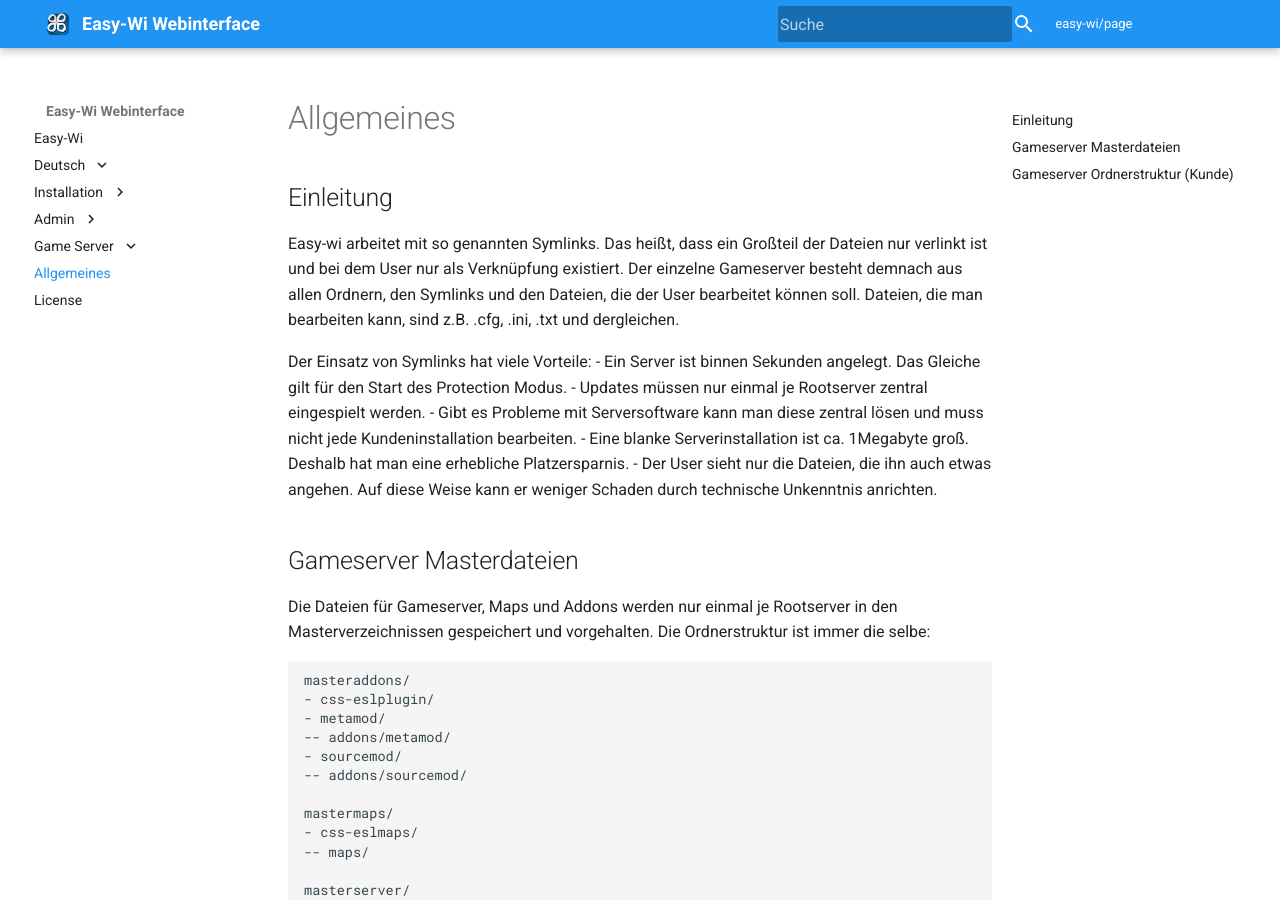
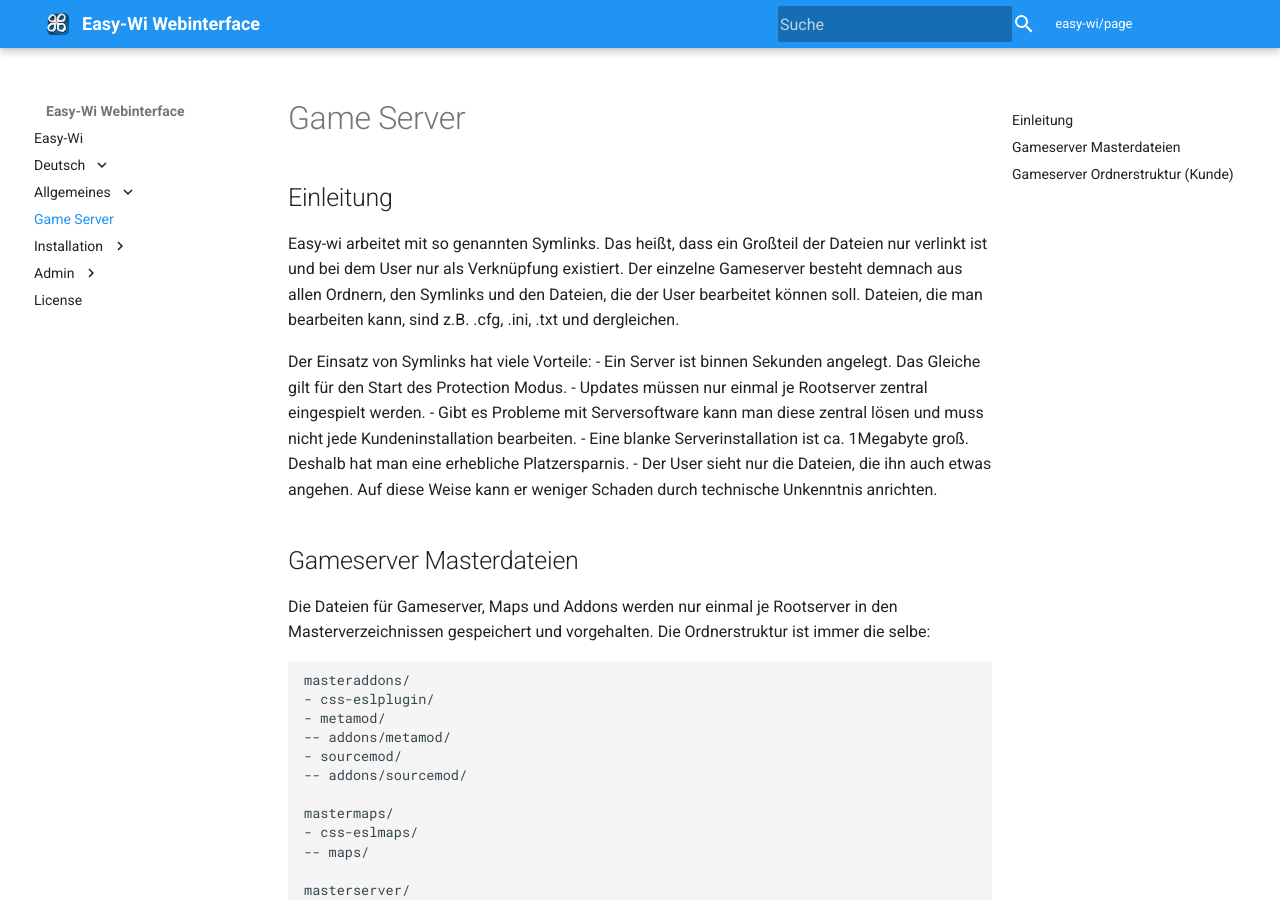
Before and after one commit to mikolaisebastian/page, an MkDocs documentation site: the page built from docs/de/allgemeines/game-server.md, in a window 1280 px wide and 900 px high. Built offline with MkDocs 1.6.1 and Material for MkDocs 9.7.7, drawn with Linux system fonts in a browser that asks for light colours; comment, search, counter and statistics services are not loaded; old or Windows-style settings are respelled for this version of MkDocs; some of the changed lines change nothing that is shown.

Commit message:
Refactor markdown files into folders

```diff
--- a/mkdocs.yml
+++ b/mkdocs.yml
@@ -65,18 +65,24 @@
 #        - Voice Root Server: 'en/installation-voice-root-server.md'
 #        - Image Server: 'en/installation-image-server.md'
   - Deutsch:
-#      - Anforderungen: 'de/anforderungen.md'
+      - Allgemeines:
+#        - Anforderungen: 'de/allgemeines/anforderungen.md'
+        - Game Server: 'de/allgemeines/game-server.md'
       - Installation:
-        - Web Interface: 'de/installation-web-interface.md'
-        - Game Root Server: 'de/installation-game-root-server.md'
-        - Voice Root Server: 'de/installation-voice-root-server.md'
-        - Image Server: 'de/installation-image-server.md'
+        - Web Interface: 'de/installation/web-interface.md'
+        - Game Root Server: 'de/installation/game-root-server.md'
+        - Voice Root Server: 'de/installation/voice-root-server.md'
+        - Image Server: 'de/installation/image-server.md'
       - Admin:
 #        - Home:
         - Einstellungen:
-          - Einstellungen: 'de/admin-einstellungen.md'
-          - E-Mail Einstellungen: 'de/admin-email-einstellungen.md'
-          - Impressum Einstellungen: 'de/admin-imprint-einstellungen.md'
+          - Einstellungen: 'de/admin/einstellungen/einstellungen.md'
+          - E-Mail Einstellungen: 'de/admin/einstellungen/email.md'
+          - Impressum Einstellungen: 'de/admin/einstellungen/imprint.md'
+#          - Versionsüberprüfung: 'de/admin/einstellungen/versionsüberprüfung.md'
+#          - Custom Columns: 'de/admin/einstellungen/custom-columns.md'
+#          - Module: 'de/admin/einstellungen/module.md'
+#          - DB: 'de/admin/einstellungen/db.md'
 #        - Jobs/API:
 #        - Feeds:
 #        - CMS:
@@ -84,24 +90,22 @@
 #        - MySQL:
 #        - User:
 #        - Game Server:
-#          - Templates: 'de/admin-game-server-templates.md'
+#          - Templates: 'de/admin/game-server/templates.md'
 #        - App/Game Master:
-#          - Master Server: 'de/admin-app-game-master.md'
-#          - Master Apps: 'de/admin-app-game-master-apps.md'
-#          - Master Apps Update: 'de/admin-app-game-master-apps-update.md'
+#          - Master Server: 'de/admin/app-game-master/master.md'
+#          - Master Apps: 'de/admin/app-game-master/master-apps.md'
+#          - Master Apps Update: 'de/admin/app-game-master/apps-update.md'
 #        - Voice Server:
         - Test/Lend Server:
-          - Übersicht: 'de/admin-lend-server-overview.md'
-          - Einstellungen: 'de/admin-lend-server-einstelltungen.md'
+          - Übersicht: 'de/admin/leih-server/overview.md'
+          - Einstellungen: 'de/admin/leih-server/einstelltungen.md'
 #        - Support:
-      - Game Server:
-        - Allgemeines: 'de/game-server-allgemeines.md'
 #    - User:
 #      - Game Server:
-#        - Übersicht: 'de/.md'
-#        - Addons: 'de/.md'
-#        - Fast Download: 'de/.md'
-#        - Umzugsservice: 'de/.md'
-#        - Datei Templates: 'de/.md'
+#        - Übersicht: 'de/user/game-server/.md'
+#        - Addons: 'de/user/game-server/.md'
+#        - Fast Download: 'de/user/game-server/.md'
+#        - Umzugsservice: 'de/user/game-server/.md'
+#        - Datei Templates: 'de/user/game-server/.md'
 #    - API:
   - License: license.md
```
Also changed, not shown: docs/de/admin/app-game-master/apps-update.md (added), docs/de/admin/app-game-master/master-apps.md (added), docs/de/admin/app-game-master/master.md (added), docs/de/admin/einstellungen/einstellungen.md (renamed from docs/de/admin-einstellungen.md), docs/de/admin/einstellungen/email.md (renamed from docs/de/admin-email-einstellungen.md), docs/de/admin/einstellungen/imprint.md (renamed from docs/de/admin-imprint-einstellungen.md), docs/de/admin/leih-server/einstelltungen.md (renamed from docs/de/admin-lend-server-einstelltungen.md), docs/de/admin/leih-server/overview.md (renamed from docs/de/admin-lend-server-overview.md), docs/de/allgemeines/anforderungen.md (added), docs/de/allgemeines/game-server.md (renamed from docs/de/game-server-allgemeines.md), docs/de/installation/game-root-server.md (renamed from docs/de/installation-game-root-server.md), docs/de/installation/image-server.md (renamed from docs/de/installation-image-server.md), docs/de/installation/voice-root-server.md (renamed from docs/de/installation-voice-root-server.md), docs/de/installation/web-interface.md (renamed from docs/de/installation-web-interface.md).
